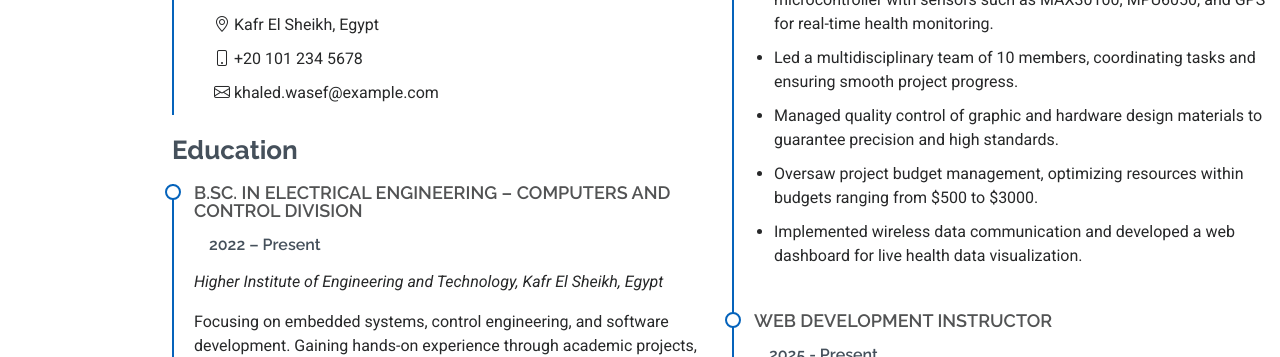
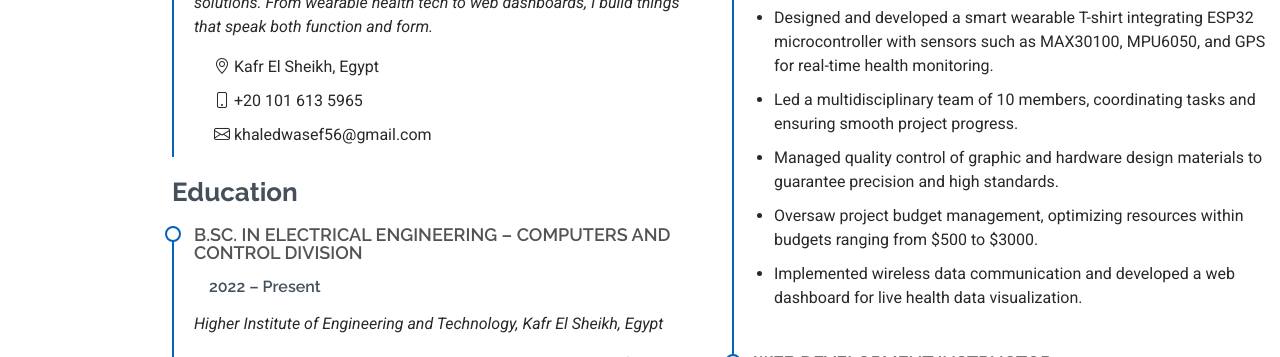
Before and after one commit to Khaledwasef/khaled, a plain HTML site: page index.html in a window 1280 px wide. Shown: the part 2942-3299 px from the top of the page. Drawn offline with Linux system fonts and the light colour scheme; animation ran at ten frames a second.

Commit message:
Update index.html

```diff
--- a/index.html
+++ b/index.html
@@ -121,6 +121,7 @@ A tech enthusiast blending code with circuits to build smart, impactful solution
                   <li><i class="bi bi-chevron-right"></i> <strong>Email:</strong> <span>khaledwasef56@gmail.com</span></li>
                   <li><i class="bi bi-chevron-right"></i> <strong>Freelance:</strong> <span>Available</span></li>
                 </ul>
+                <a href="./assets/files/CV.pdf" download style="text-decoration: none; color: white;" class="btn">CV</a>
               </div>
             </div>
             <p class="py-3">
@@ -318,8 +319,8 @@ My journey reflects a commitment to growth, problem-solving, and turning ideas i
               <p><em>Tech enthusiast blending electronics with code to craft impactful solutions. From wearable health tech to web dashboards, I build things that speak both function and form.</em></p>
               <ul style="list-style-type: none;">
   <li><i class="bi bi-geo-alt"></i> Kafr El Sheikh, Egypt</li>
-  <li><i class="bi bi-phone"></i> +20 101 234 5678</li>
-  <li><i class="bi bi-envelope"></i> khaled.wasef@example.com</li>
+  <li><i class="bi bi-phone"></i> +20 101 613 5965</li>
+  <li><i class="bi bi-envelope"></i> khaledwasef56@gmail.com</li>
 </ul>
             </div><!-- Edn Resume Item -->
 
```
